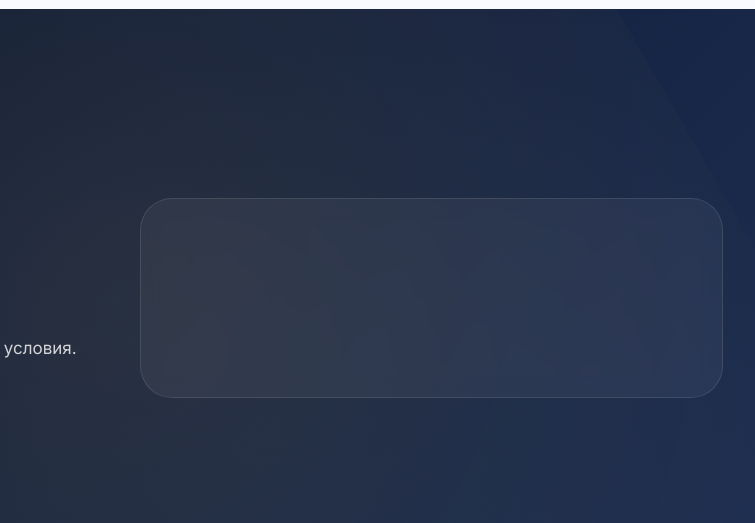
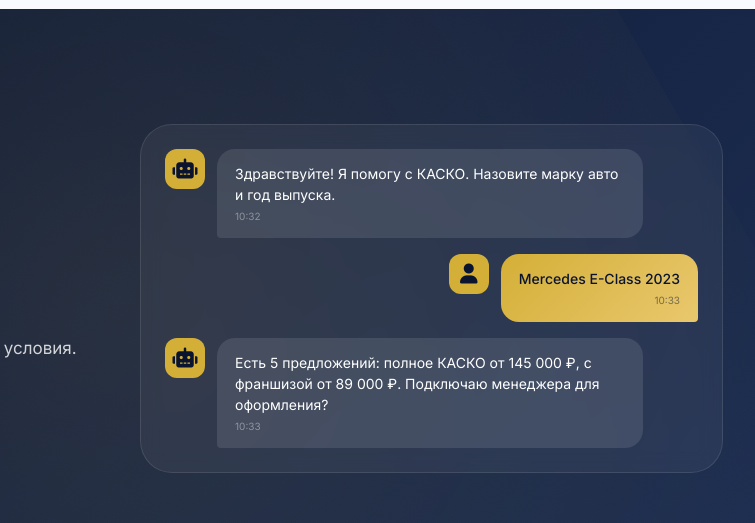
Before and after one commit to MishkiDar/iitg.github.io, a plain HTML site: page index.html in a window 1280 px wide. Shown: the part 1840-2363 px from the top of the page, 525-1280 px from the left. Drawn offline with Linux system fonts and the light colour scheme.

Commit message:
Add files via upload

```diff
--- a/index.html
+++ b/index.html
@@ -1132,7 +1132,7 @@
     </div>
 </section>
 
-<!-- AI-ASSISTANT БЛОК -->
+<!-- AI-ASSISTANT БЛОК (ИСПРАВЛЕННЫЙ С ЧАТОМ) -->
 <section class="ai-assistant" id="tg-bot">
     <div class="container">
         <div>
@@ -1151,8 +1151,42 @@
             </a>
         </div>
 
-        <div style="background: rgba(255,255,255,0.05); border-radius: 32px; padding: 30px; backdrop-filter: blur(10px); border: 1px solid rgba(255,255,255,0.1); min-height: 200px;">
-            <!-- Декоративный элемент -->
+        <!-- ИСПРАВЛЕННЫЙ БЛОК ЧАТА (тёмная тема) -->
+        <div style="background: rgba(255,255,255,0.05); border-radius: 32px; padding: 24px; backdrop-filter: blur(10px); border: 1px solid rgba(255,255,255,0.1);">
+            <div style="display: flex; flex-direction: column; gap: 16px;">
+                <!-- Сообщение бота -->
+                <div style="display: flex; gap: 12px; align-items: flex-start;">
+                    <div style="width: 40px; height: 40px; background: var(--accent-gold); border-radius: 12px; display: flex; align-items: center; justify-content: center; color: var(--primary-dark); font-size: 20px; flex-shrink: 0;">
+                        <i class="fas fa-robot"></i>
+                    </div>
+                    <div style="background: rgba(255,255,255,0.1); padding: 14px 18px; border-radius: 18px; border-bottom-left-radius: 4px; max-width: 80%;">
+                        <p style="color: white; font-size: 14px; margin: 0;">Здравствуйте! Я помогу с КАСКО. Назовите марку авто и год выпуска.</p>
+                        <span style="color: rgba(255,255,255,0.4); font-size: 10px; margin-top: 4px; display: block;">10:32</span>
+                    </div>
+                </div>
+
+                <!-- Сообщение пользователя -->
+                <div style="display: flex; gap: 12px; align-items: flex-start; justify-content: flex-end;">
+                    <div style="background: var(--accent-gold-gradient); padding: 14px 18px; border-radius: 18px; border-bottom-right-radius: 4px; max-width: 80%; order: 1;">
+                        <p style="color: var(--primary-dark); font-size: 14px; margin: 0; font-weight: 500;">Mercedes E-Class 2023</p>
+                        <span style="color: rgba(10,20,47,0.5); font-size: 10px; margin-top: 4px; display: block; text-align: right;">10:33</span>
+                    </div>
+                    <div style="width: 40px; height: 40px; background: var(--accent-gold); border-radius: 12px; display: flex; align-items: center; justify-content: center; color: var(--primary-dark); font-size: 20px; flex-shrink: 0; order: 0;">
+                        <i class="fas fa-user"></i>
+                    </div>
+                </div>
+
+                <!-- Сообщение бота -->
+                <div style="display: flex; gap: 12px; align-items: flex-start;">
+                    <div style="width: 40px; height: 40px; background: var(--accent-gold); border-radius: 12px; display: flex; align-items: center; justify-content: center; color: var(--primary-dark); font-size: 20px; flex-shrink: 0;">
+                        <i class="fas fa-robot"></i>
+                    </div>
+                    <div style="background: rgba(255,255,255,0.1); padding: 14px 18px; border-radius: 18px; border-bottom-left-radius: 4px; max-width: 80%;">
+                        <p style="color: white; font-size: 14px; margin: 0;">Есть 5 предложений: полное КАСКО от 145 000 ₽, с франшизой от 89 000 ₽. Подключаю менеджера для оформления?</p>
+                        <span style="color: rgba(255,255,255,0.4); font-size: 10px; margin-top: 4px; display: block;">10:33</span>
+                    </div>
+                </div>
+            </div>
         </div>
     </div>
 </section>
```
